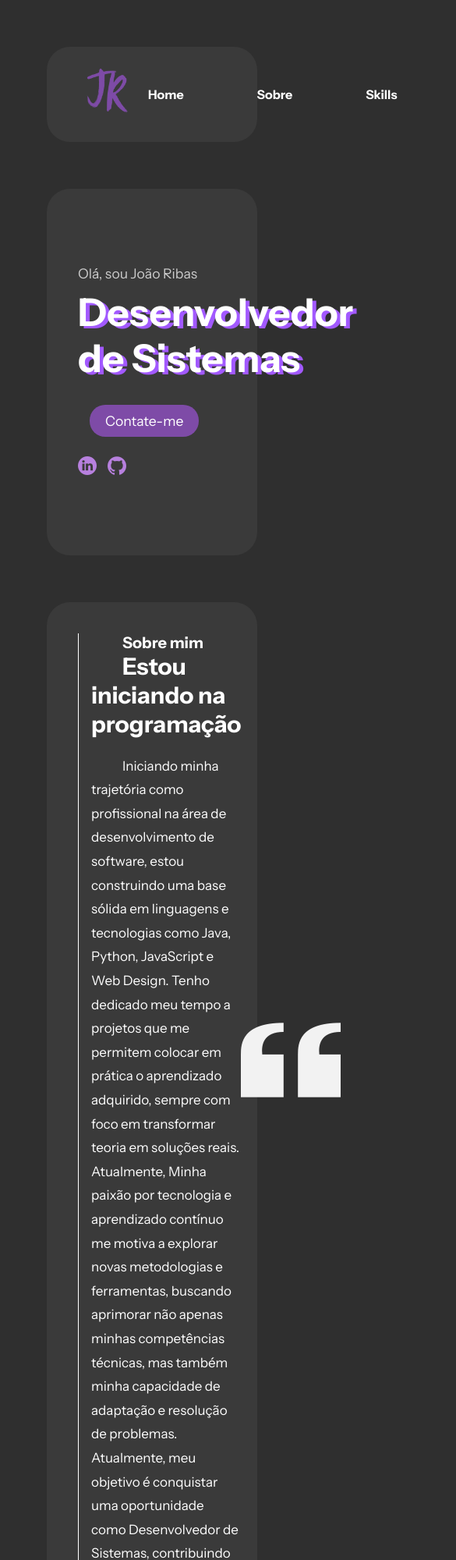
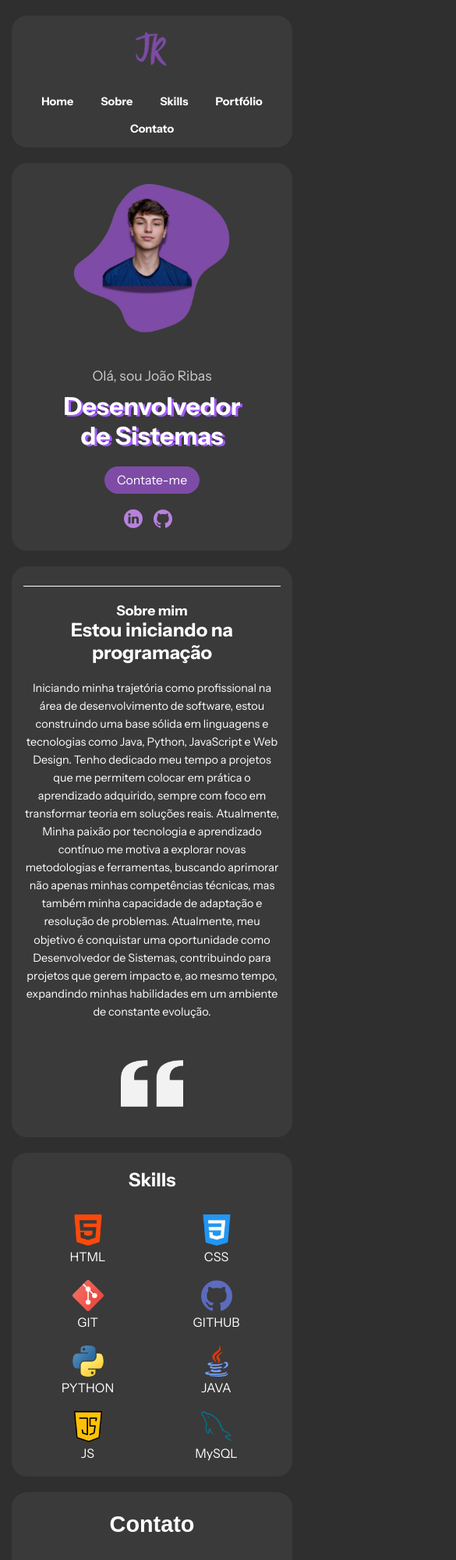
Before and after one commit to jvrbs/Portf-lio, a plain HTML site: page index.html in a window 390 px wide. Shown: the top 2000 px of the page at 78% size, 585 px wide, since content can reach past the window. Drawn offline with Linux system fonts and the light colour scheme.

Commit message:
responsividade

```diff
--- a/style.css
+++ b/style.css
@@ -209,3 +209,274 @@ footer h1 {
     font-weight: bold;
     margin: 0;
 }
+
+/* ========== RESPONSIVIDADE ========== */
+
+/* Tablets (até 1024px) */
+@media (max-width: 1024px) {
+    header {
+        margin: 40px 30px;
+        padding: 15px 30px;
+    }
+
+    .hero {
+        margin: 40px 30px;
+        gap: 100px;
+        padding: 30px;
+    }
+
+    .hero-img img {
+        width: 300px;
+        margin-right: 0;
+    }
+
+    .about {
+        margin: 40px 30px;
+        padding: 30px;
+    }
+
+    .skills {
+        margin: 40px 30px;
+    }
+
+    .skills ul {
+        gap: 40px;
+    }
+}
+
+/* Tablets Pequenos (até 768px) */
+@media (max-width: 768px) {
+    header {
+        margin: 30px 20px;
+        padding: 15px 20px;
+        flex-direction: column;
+        gap: 20px;
+    }
+
+    nav ul {
+        gap: 30px;
+        flex-wrap: wrap;
+        justify-content: center;
+    }
+
+    .hero {
+        flex-direction: column-reverse;
+        text-align: center;
+        margin: 30px 20px;
+        gap: 40px;
+        padding: 30px 20px;
+    }
+
+    .hero-text h1 {
+        font-size: 2.2em;
+    }
+
+    .hero-img img {
+        width: 250px;
+    }
+
+    .about {
+        flex-direction: column;
+        margin: 30px 20px;
+        padding: 30px 20px;
+        text-align: center;
+    }
+
+    .about-text {
+        border-left: none;
+        border-top: 1px solid #fff;
+        padding-left: 0;
+        padding-top: 20px;
+        text-indent: 0;
+    }
+
+    .about-img {
+        margin-top: 20px;
+    }
+
+    .about-img img {
+        width: 80px;
+    }
+
+    .skills {
+        margin: 30px 20px;
+        padding: 20px;
+    }
+
+    .skills ul {
+        gap: 40px;
+        flex-wrap: wrap;
+    }
+
+    footer {
+        margin: 30px 20px;
+        padding: 30px 20px;
+    }
+}
+
+/* Smartphones (até 480px) */
+@media (max-width: 480px) {
+    header {
+        margin: 20px 15px;
+        padding: 15px;
+        border-radius: 20px;
+    }
+
+    .logo img {
+        width: 60px;
+    }
+
+    nav ul {
+        gap: 15px;
+    }
+
+    nav a {
+        padding: 6px 10px;
+        font-size: 0.9em;
+    }
+
+    .hero {
+        margin: 20px 15px;
+        padding: 25px 15px;
+        border-radius: 20px;
+    }
+
+    .hero-text h1 {
+        font-size: 1.8em;
+        text-shadow: 3px 2px 0 #a259ff;
+    }
+
+    .hero-text p {
+        font-size: 1em;
+    }
+
+    .hero-img img {
+        width: 200px;
+    }
+
+    .btn {
+        padding: 8px 16px;
+        font-size: 0.9em;
+        margin: 10px;
+    }
+
+    .about {
+        margin: 20px 15px;
+        padding: 25px 15px;
+        border-radius: 20px;
+    }
+
+    .about-text h1 {
+        font-size: 1.5em;
+    }
+
+    .about-text h2 {
+        font-size: 1.1em;
+    }
+
+    .about-text p {
+        font-size: 0.9em;
+        line-height: 1.6;
+    }
+
+    .skills {
+        margin: 20px 15px;
+        padding: 20px 15px;
+        border-radius: 20px;
+    }
+
+    .skills h1 {
+        font-size: 1.5em;
+    }
+
+    .skills ul {
+        gap: 20px;
+    }
+
+    .skills li {
+        flex: 0 0 calc(50% - 20px);
+    }
+
+    .skills img {
+        width: 40px;
+    }
+
+    .contato img {
+        width: 48px;
+        padding: 8px;
+    }
+
+    .contato p {
+        font-size: 0.9em;
+    }
+
+    footer {
+        margin: 20px 15px;
+        padding: 25px 15px;
+        border-radius: 20px;
+    }
+}
+
+/* Smartphones Muito Pequenos (até 360px) */
+@media (max-width: 360px) {
+    header {
+        margin: 15px 10px;
+    }
+
+    nav ul {
+        gap: 10px;
+    }
+
+    nav a {
+        padding: 5px 8px;
+        font-size: 0.8em;
+    }
+
+    .hero {
+        margin: 15px 10px;
+        padding: 20px 10px;
+    }
+
+    .hero-text h1 {
+        font-size: 1.5em;
+    }
+
+    .hero-img img {
+        width: 150px;
+    }
+
+    .about {
+        margin: 15px 10px;
+        padding: 20px 10px;
+    }
+
+    .skills {
+        margin: 15px 10px;
+        padding: 15px 10px;
+    }
+
+    .skills ul {
+        gap: 15px;
+    }
+
+    .skills li {
+        flex: 0 0 calc(50% - 15px);
+    }
+
+    footer {
+        margin: 15px 10px;
+        padding: 20px 10px;
+    }
+}
+
+/* Ajustes para altura da tela */
+@media (max-height: 600px) and (orientation: landscape) {
+    .hero {
+        padding: 20px 40px;
+        min-height: auto;
+    }
+
+    .hero-img img {
+        width: 200px;
+    }
+}
```
